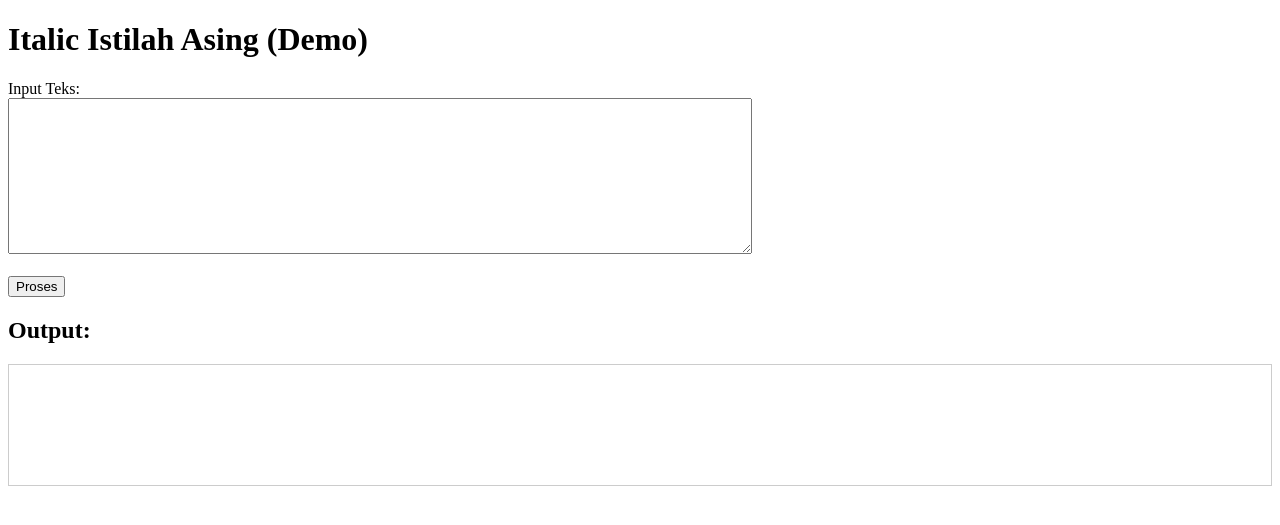
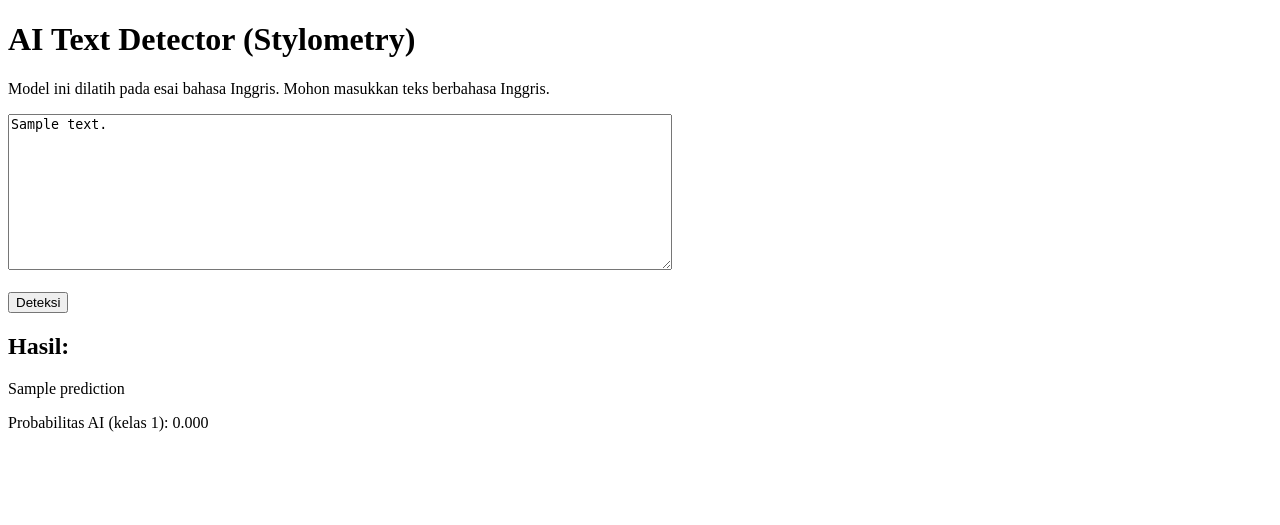
Before and after one commit to 222313184-debug/project-italic-ir, a Flask app: template templates/index.html in a window 1280 px wide. Shown: the top 525 px of the page. Run offline with Flask 3, Linux system fonts and the light colour scheme; the template is opened without the code that fills it: most values are stand-ins (such as "Sample title", 1, 10 or a date in 2020); parts of the project's set-up code (start-up, migrations or seed data) failed here and were passed over.

Commit message:
ganti jadi AI

```diff
--- a/app.py
+++ b/app.py
@@ -1,43 +1,55 @@
-from flask import Flask, render_template, request, jsonify
-from text_processor import process_text_html
+from flask import Flask, render_template, request
+import numpy as np
+import joblib
+
+from stylometry import stylometry_10
 
 app = Flask(__name__)
 
+# === Load model (dan scaler kalau ada) ===
+svm_model = joblib.load("models/svm_stylo_model.pkl")
 
-@app.route("/", methods=["GET"])
-def index():
-    return render_template("index.html")
+# Kalau kamu pakai scaler waktu training, load juga:
+# stylo_scaler = joblib.load("models/stylo_scaler.pkl")
 
 
-@app.route("/process", methods=["POST"])
-def process():
-    data = request.get_json()
-    text = data.get("text", "")
+@app.route("/", methods=["GET", "POST"])
+def index():
+    prediction = None
+    prob_ai = None
+    input_text = ""
 
-    # 1. Jalankan CRF untuk memiringkan istilah asing
-    html_raw = process_text_html(text)
+    if request.method == "POST":
+        input_text = request.form.get("input_text", "")
 
-    # 2. Normalisasi newline
-    normalized = (
-        html_raw.replace("\r\n", "\n")
-                .replace("\r", "\n")
+        # 1. Hitung fitur stylometry
+        stylo_feat = np.array(stylometry_10(input_text)).reshape(1, -1)
+
+        # 2. Kalau pakai scaler:
+        stylo_feat = stylo_scaler.transform(stylo_feat)
+
+        # 3. Prediksi
+        y_pred = svm_model.predict(stylo_feat)[0]
+
+        # kalau SVM kamu di-set probability=True
+        try:
+            proba = svm_model.predict_proba(stylo_feat)[0]
+            prob_ai = float(proba[1])  # probabilitas kelas 1 (AI)
+        except Exception:
+            prob_ai = None
+
+        # mapping label ke kalimat
+        if y_pred == 1:
+            prediction = "Teks terdeteksi sebagai HASIL AI."
+        else:
+            prediction = "Teks terdeteksi sebagai TULISAN MANUSIA."
+
+    return render_template(
+        "index.html",
+        prediction=prediction,
+        prob_ai=prob_ai,
+        input_text=input_text,
     )
-
-    # 3. Setiap baris non-kosong dianggap 1 paragraf
-    lines = normalized.split("\n")
-    paragraphs = [line.strip() for line in lines if line.strip()]
-
-    # 4. Bungkus tiap paragraf dengan <p>...</p>
-    wrapped_paragraphs = []
-    for p in paragraphs:
-        # kalau di dalam satu baris masih ada \n (jarang terjadi), bisa diubah ke <br>
-        p = p.replace("\n", "<br>")
-        wrapped_paragraphs.append(f"<p>{p}</p>")
-
-    final_html = "\n".join(wrapped_paragraphs)
-
-    # 5. Kirim ke frontend
-    return jsonify({"html": final_html})
 
 
 if __name__ == "__main__":
--- a/templates/index.html
+++ b/templates/index.html
@@ -2,47 +2,24 @@
 <html lang="id">
 <head>
     <meta charset="UTF-8">
-    <title>Italic IR</title>
-
-    <style>
-        /* Supaya paragraf <p> terlihat ada jarak */
-        #outputText p {
-            margin: 0 0 14px 0;
-            line-height: 1.5;
-        }
-
-        #outputText {
-            white-space: normal;
-        }
-    </style>
+    <title>AI Text Detector (Stylometry)</title>
 </head>
 <body>
-    <h1>Italic Istilah Asing (Demo)</h1>
+    <h1>AI Text Detector (Stylometry)</h1>
+    <p>Model ini dilatih pada esai bahasa Inggris. Mohon masukkan teks berbahasa Inggris.</p>
 
-    <label for="inputText">Input Teks:</label><br>
-    <textarea id="inputText" rows="10" cols="90"></textarea><br><br>
+    <form method="POST">
+        <textarea name="input_text" rows="10" cols="80">{{ input_text }}</textarea><br><br>
+        <button type="submit">Deteksi</button>
+    </form>
 
-    <button id="processBtn">Proses</button>
+    {% if prediction %}
+        <h2>Hasil:</h2>
+        <p>{{ prediction }}</p>
 
-    <h2>Output:</h2>
-
-    <div id="outputText"
-         style="border:1px solid #ccc; padding:10px; min-height:100px;">
-    </div>
-
-    <script>
-        document.getElementById('processBtn').addEventListener('click', async () => {
-            const text = document.getElementById('inputText').value;
-
-            const res = await fetch('/process', {
-                method: 'POST',
-                headers: {'Content-Type': 'application/json'},
-                body: JSON.stringify({ text })
-            });
-
-            const data = await res.json();
-            document.getElementById('outputText').innerHTML = data.html;
-        });
-    </script>
+        {% if prob_ai is not none %}
+            <p>Probabilitas AI (kelas 1): {{ "%.3f"|format(prob_ai) }}</p>
+        {% endif %}
+    {% endif %}
 </body>
 </html>
```
Also changed, not shown: stylometry.py (added, +70 -0 lines), 2 other files.
